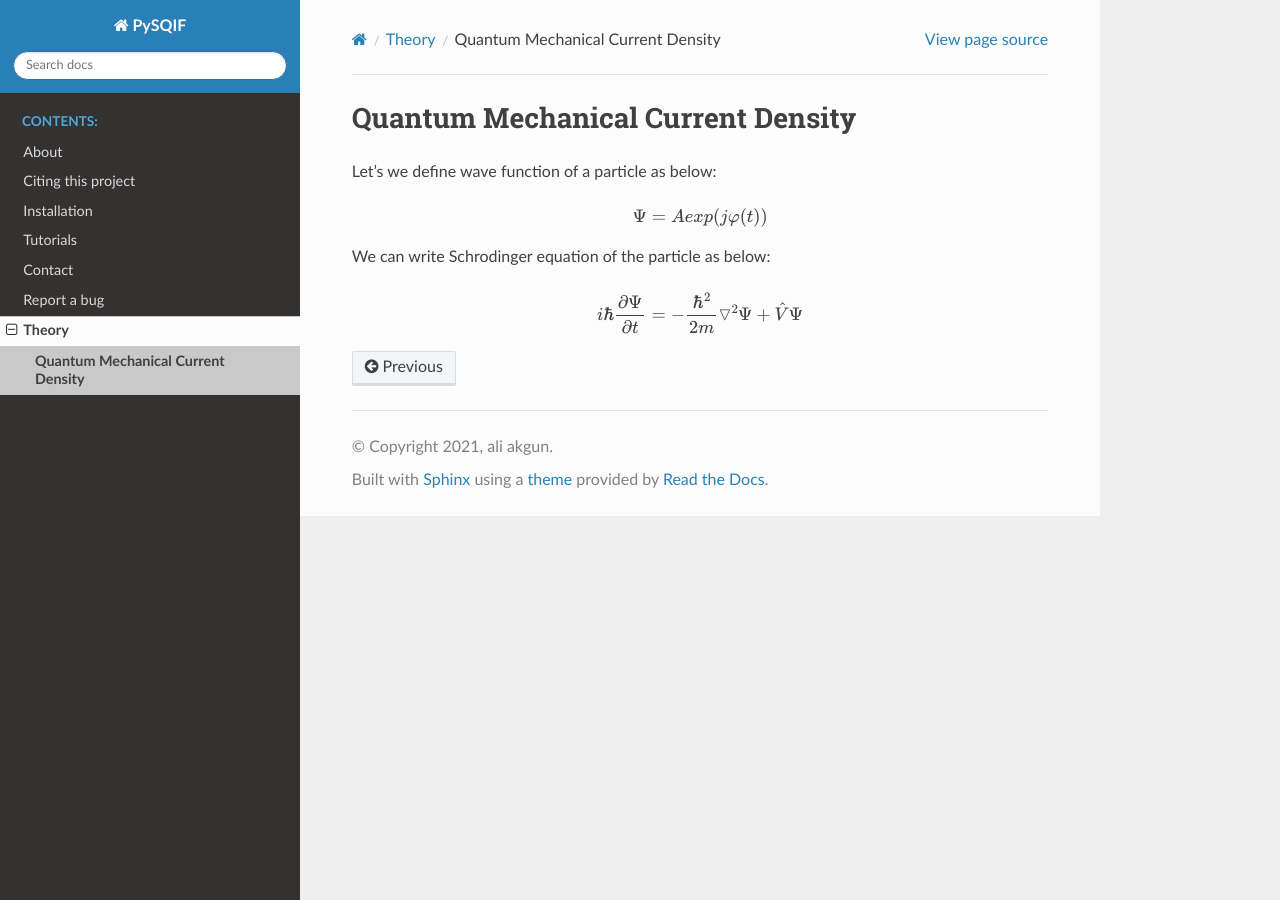
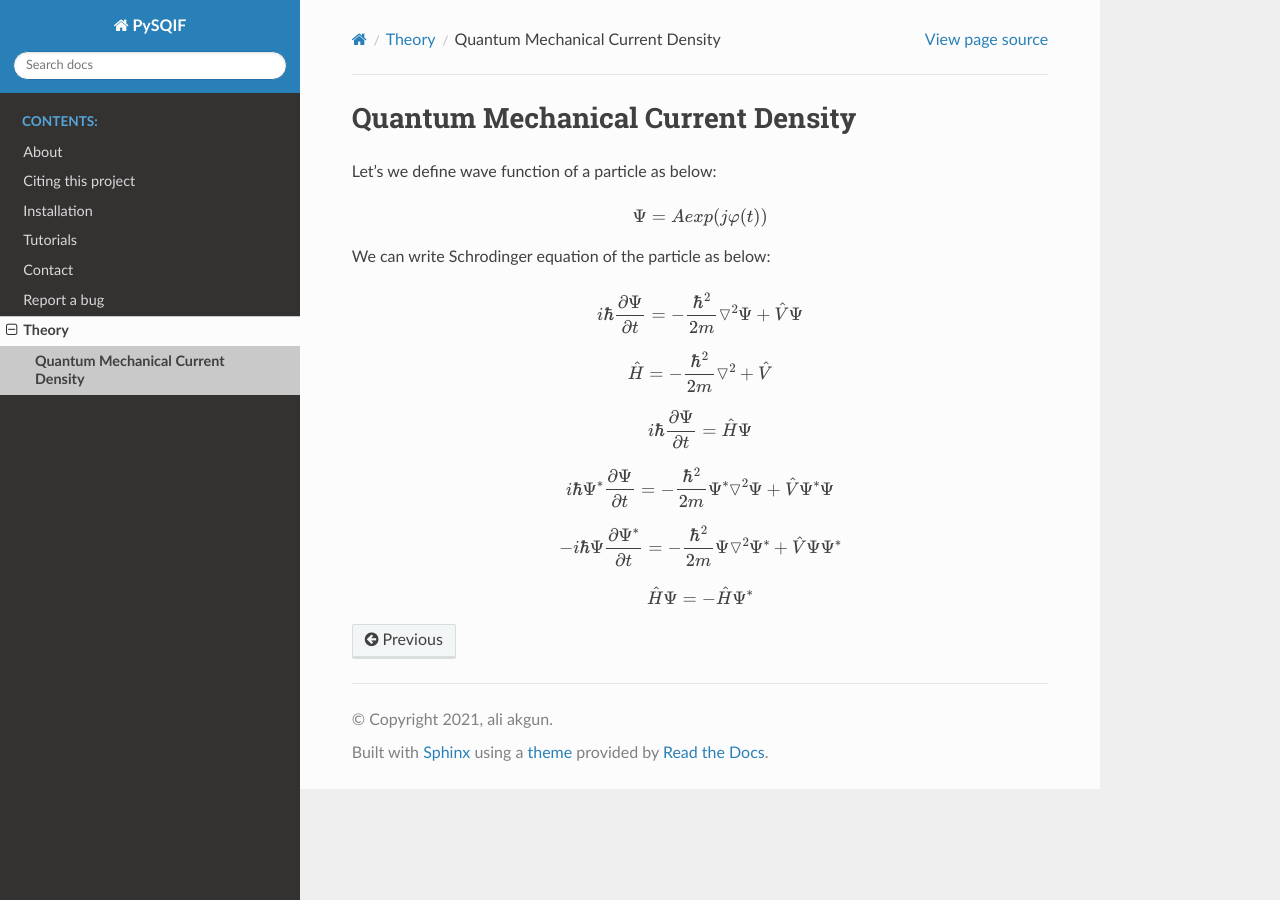
Before and after one commit to aakgn/PySQIF, a Sphinx documentation site: the page built from docs/source/quantum_mechanical_current_density.rst, in a window 1280 px wide. Built offline with Sphinx 7.4.7 and the Read the Docs theme 2.0.0, drawn with Linux system fonts in a browser that asks for light colours; pages that are not in the unit, such as notebooks, are missing from menus.

Commit message:
Update quantum_mechanical_current_density.rst

```diff
--- a/docs/source/quantum_mechanical_current_density.rst
+++ b/docs/source/quantum_mechanical_current_density.rst
@@ -7,3 +7,13 @@ Let's we define wave function of a particle as below:
 We can write Schrodinger equation of the particle as below:
 
 .. math:: i\hbar\frac{\partial\Psi}{\partial t} = -\frac{\hbar^2}{2m}\triangledown^2\Psi + \hat{V}\Psi
+
+.. math:: \hat{H} = -\frac{\hbar^2}{2m}\triangledown^2 + \hat{V}
+
+.. math:: i\hbar\frac{\partial\Psi}{\partial t} = \hat{H}\Psi
+
+.. math:: i\hbar\Psi^*\frac{\partial\Psi}{\partial t} = -\frac{\hbar^2}{2m}\Psi^*\triangledown^2\Psi + \hat{V}\Psi^*\Psi
+
+.. math:: -i\hbar\Psi\frac{\partial\Psi^*}{\partial t} = -\frac{\hbar^2}{2m}\Psi\triangledown^2\Psi^* + \hat{V}\Psi\Psi^*
+
+.. math:: \hat{H}\Psi = -\hat{H}\Psi^*
```
